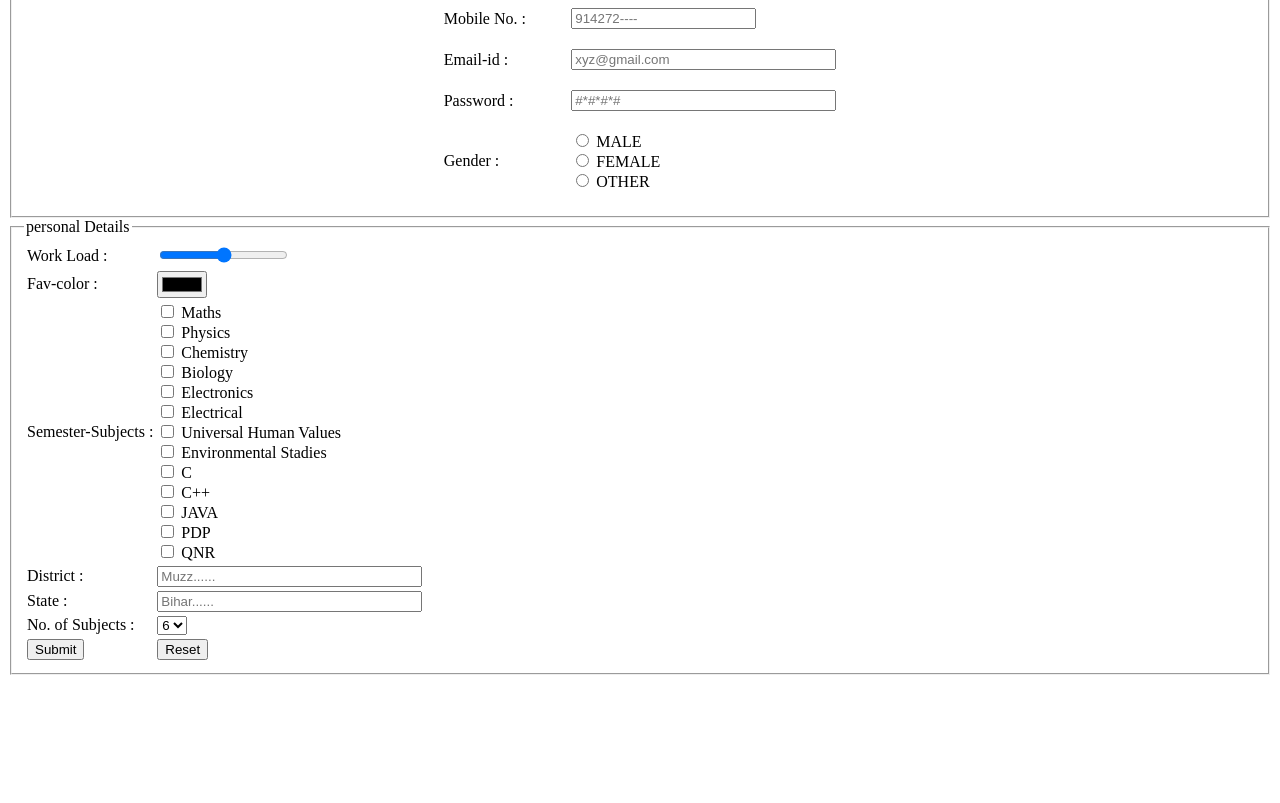
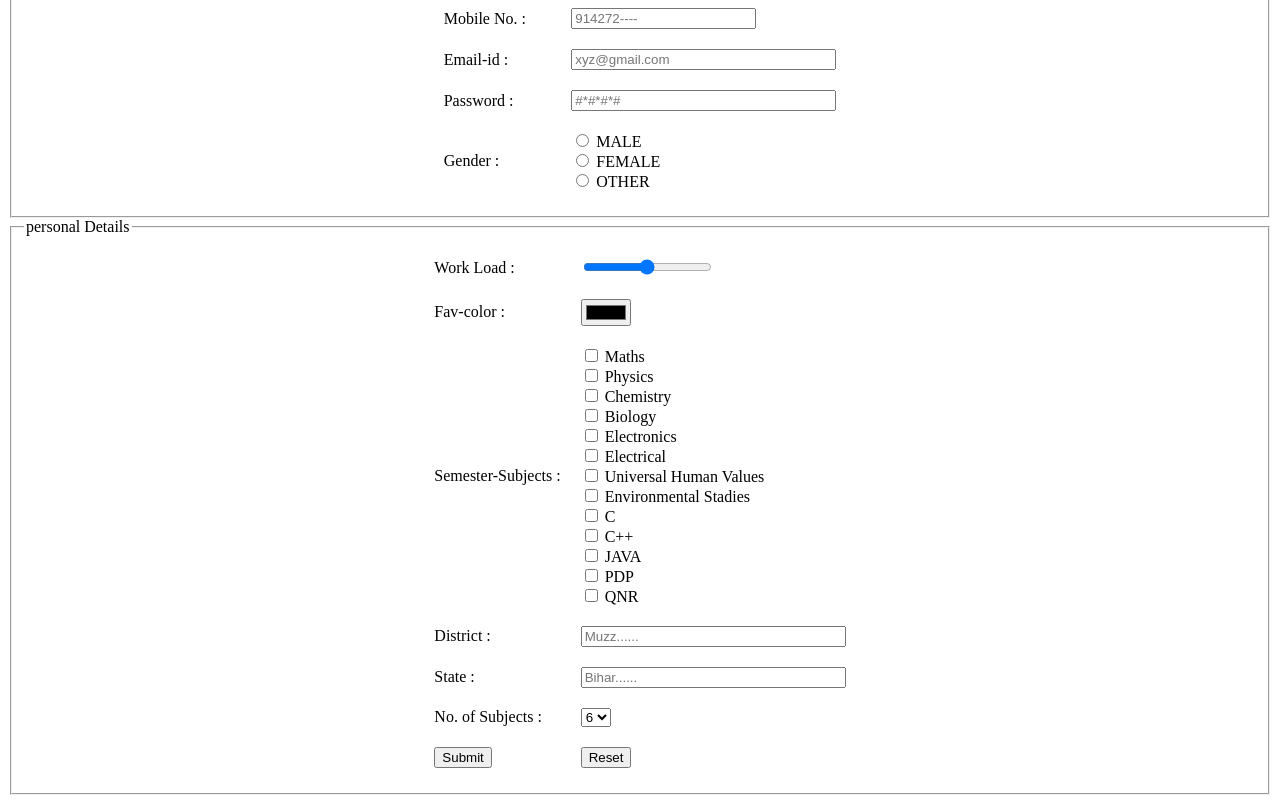
Before and after one commit to Prashantshekhar1405/forms-day6, a plain HTML site: page index.html in a window 1280 px wide. Shown: the part 346-1149 px from the top of the page. Before the commit the page ends 1029 px from the top, so only its background shows below. Drawn offline with Linux system fonts and the light colour scheme.

Commit message:
added alignment in 2nd fieldset

```diff
--- a/index.html
+++ b/index.html
@@ -102,7 +102,7 @@
     </fieldset>
             <fieldset>
                 <legend>personal Details</legend>
-                <table>
+                <table border="0" align="center" cellspacing = "10" cellpadding = "5">
                     <tr>
                         <td>
                             <label for="Load">Work Load :</label>
```
